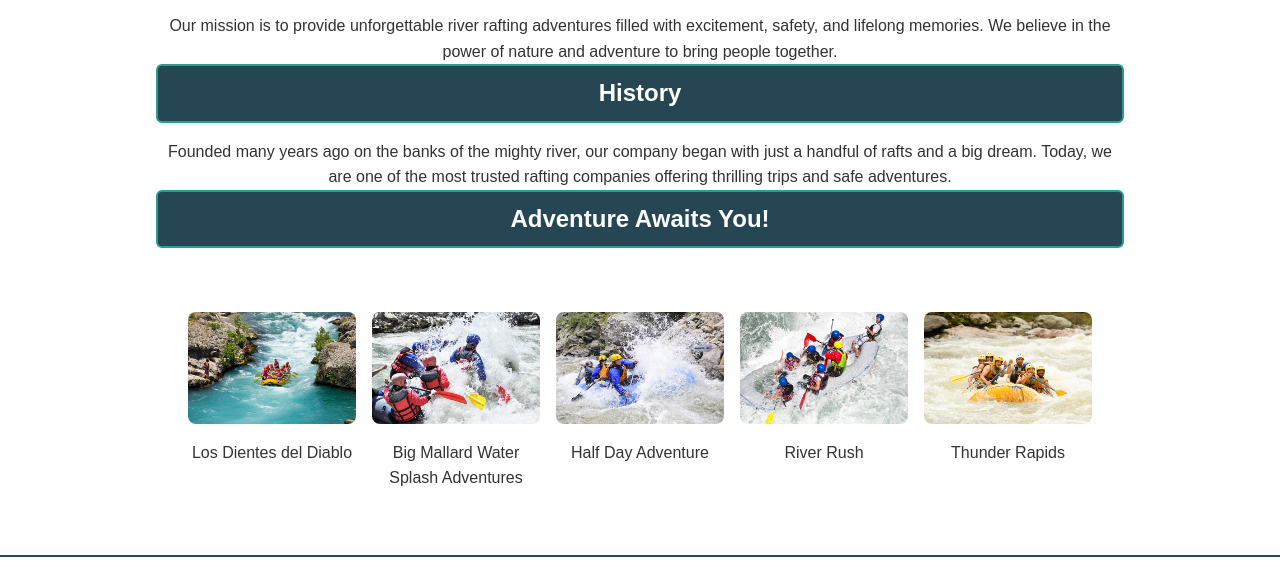
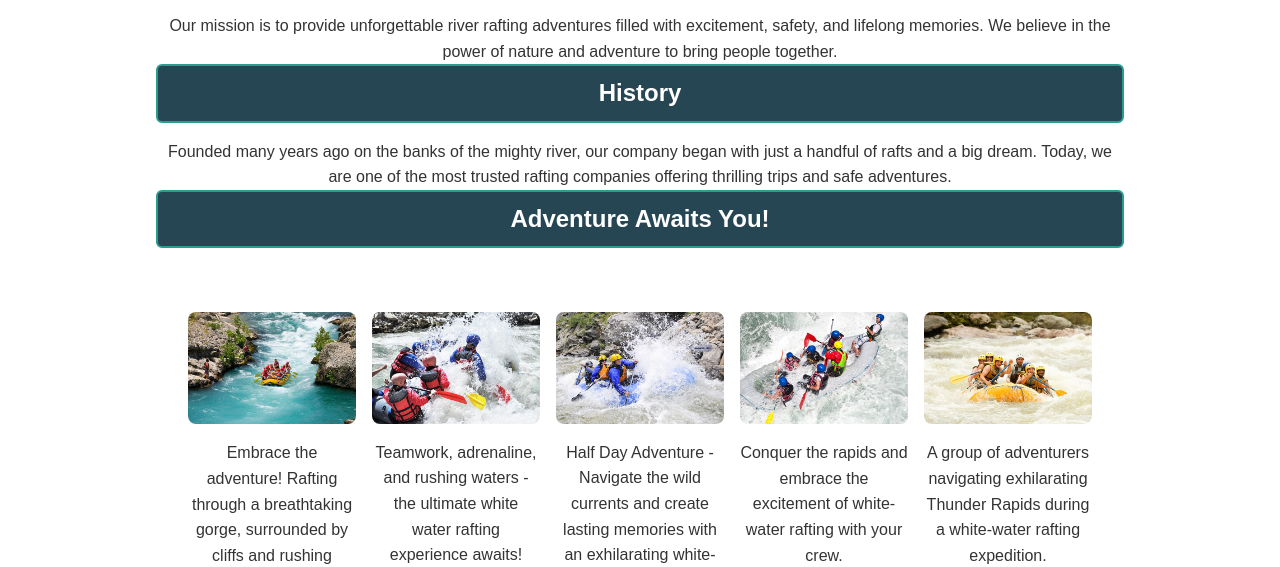
Before and after one commit to michaeloffei/wdd130, a plain HTML site: page wwr/about.html in a window 1280 px wide. Shown: the part 1338-1905 px from the top of the page. Drawn offline with Linux system fonts and the light colour scheme.

Commit message:
updated adventure image captions

```diff
--- a/wwr/about.html
+++ b/wwr/about.html
@@ -66,23 +66,28 @@
                     <figure>
                         <img src="images/adventuresawait.jpg"
                             alt="Adventures Await You at Emerald Water Rafting Company">
-                        <figcaption>Los Dientes del Diablo</figcaption>
+                        <figcaption>Embrace the adventure! Rafting through a breathtaking gorge, surrounded by cliffs
+                            and rushing turquoise waters.</figcaption>
                     </figure>
                     <figure>
-                        <img src="images/adventure2.jpg" alt="Big Mallard Water Splash">
-                        <figcaption>Big Mallard Water Splash Adventures</figcaption>
+                        <img src="images/adventure2.jpg" alt="Water Splash">
+                        <figcaption>Teamwork, adrenaline, and rushing waters - the ultimate white water rafting
+                            experience awaits!</figcaption>
                     </figure>
                     <figure>
                         <img src="images/adventure3.jpg" alt="Half Day Adventure">
-                        <figcaption>Half Day Adventure</figcaption>
+                        <figcaption>Half Day Adventure - Navigate the wild currents and create lasting memories with an
+                            exhilarating white-water rafting journey.</figcaption>
                     </figure>
                     <figure>
-                        <img src="images/adventure4.jpg" alt="River Rush">
-                        <figcaption>River Rush</figcaption>
+                        <img src="images/adventure4.jpg" alt="White-water Rafting">
+                        <figcaption>Conquer the rapids and embrace the excitement of white-water rafting with your crew.
+                        </figcaption>
                     </figure>
                     <figure>
                         <img src="images/adventure5.jpg" alt="Thunder Rapids">
-                        <figcaption>Thunder Rapids</figcaption>
+                        <figcaption>A group of adventurers navigating exhilarating Thunder Rapids during a white-water
+                            rafting expedition.</figcaption>
                     </figure>
                 </div>
             </section>
```
